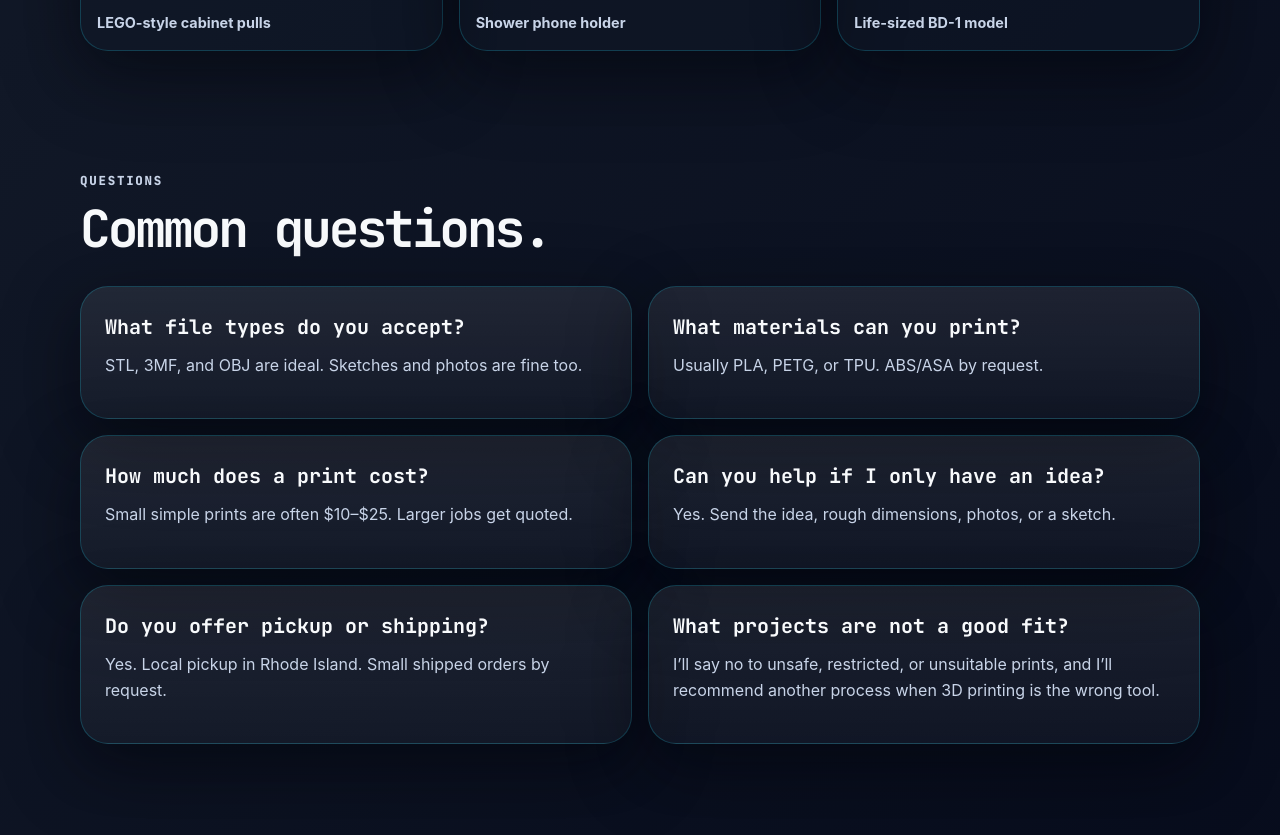
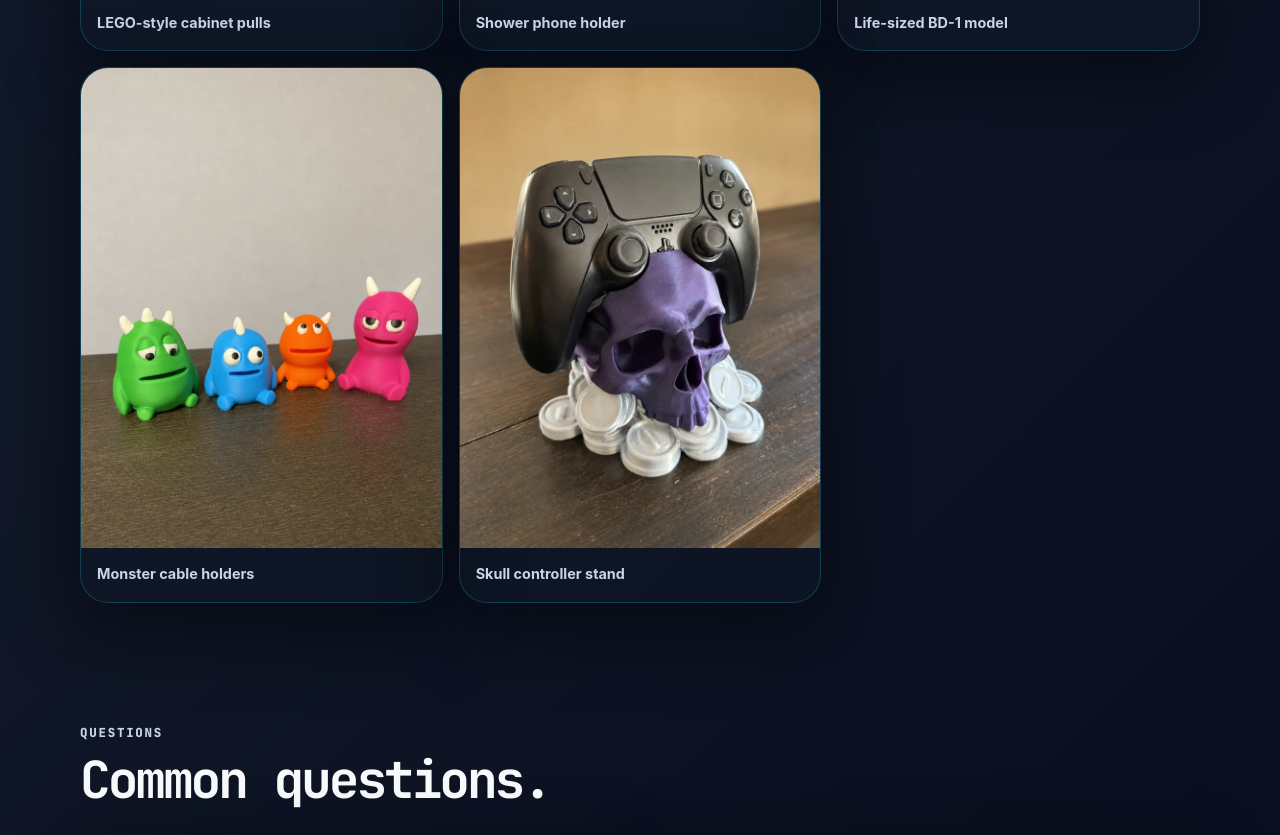
Before and after one commit to aaddaamm/printworks, a website: page index.html in a window 1280 px wide. Shown: the part 4407-5242 px from the top of the page. Drawn offline with Linux system fonts and the light colour scheme.

Commit message:
Add cable holders and controller stand gallery items

```diff
--- a/index.html
+++ b/index.html
@@ -606,6 +606,42 @@
             </button>
             <figcaption>Life-sized BD-1 model</figcaption>
           </figure>
+          <figure class="gallery-item">
+            <button
+              class="gallery-trigger"
+              type="button"
+              data-gallery-index="6"
+              aria-label="Open photo: Monster cable holders"
+            >
+              <img
+                src="/images/gallery/monster-cable-holders-portrait.webp"
+                alt="Four colorful 3D printed monster cable holders"
+                width="750"
+                height="1000"
+                loading="lazy"
+              />
+              <span class="gallery-open-label" aria-hidden="true">View</span>
+            </button>
+            <figcaption>Monster cable holders</figcaption>
+          </figure>
+          <figure class="gallery-item">
+            <button
+              class="gallery-trigger"
+              type="button"
+              data-gallery-index="7"
+              aria-label="Open photo: Skull controller stand"
+            >
+              <img
+                src="/images/gallery/skull-controller-stand.webp"
+                alt="Purple 3D printed skull stand holding a black game controller"
+                width="750"
+                height="1000"
+                loading="lazy"
+              />
+              <span class="gallery-open-label" aria-hidden="true">View</span>
+            </button>
+            <figcaption>Skull controller stand</figcaption>
+          </figure>
         </div>
       </section>
 
```
Also changed, not shown: images/gallery/monster-cable-holders-portrait.webp (added), images/gallery/skull-controller-stand.webp (added).
